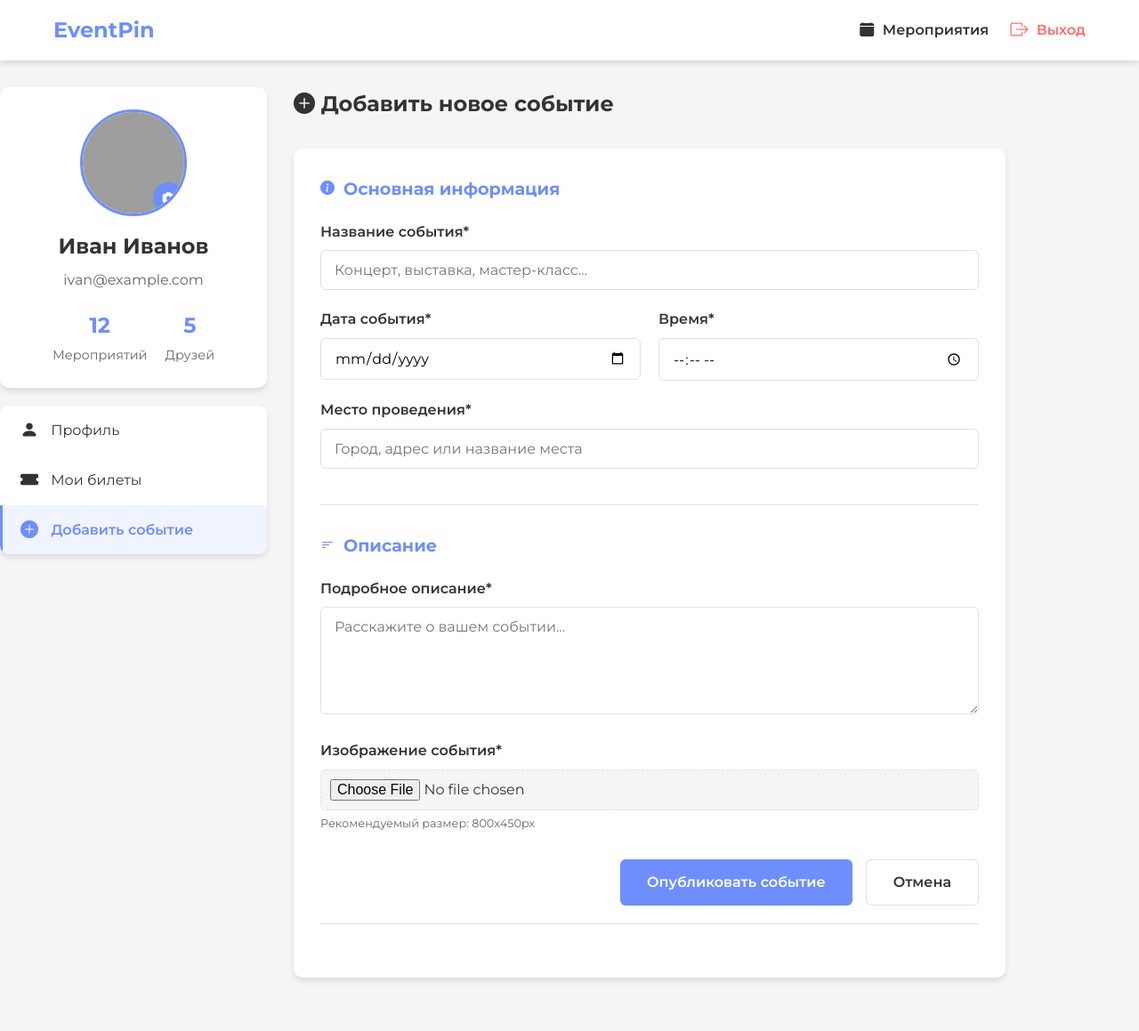
After one commit to Kiraa333/EventPin, a Flask app: page /add_event in a window 1280 px wide. The commit adds this page. Shown: the whole page at 89% size. Run offline with Flask 3, Linux system fonts and the light colour scheme; grey boxes are pictures that could not be loaded.

Commit message:
add event + bootstrap

```diff
--- /dev/null
+++ b/templates/add_event.html
@@ -0,0 +1,283 @@
+<!DOCTYPE html>
+<html lang="ru">
+<head>
+    <meta charset="UTF-8">
+    <meta name="viewport" content="width=device-width, initial-scale=1.0">
+    <title>EventPin - Мои события</title>
+    <link href="https://fonts.googleapis.com/css2?family=Montserrat:wght@400;600;700&display=swap" rel="stylesheet">
+    <link rel="stylesheet" href="https://cdnjs.cloudflare.com/ajax/libs/font-awesome/6.0.0/css/all.min.css">
+    <link
+    rel="stylesheet"
+    href="https://cdn.jsdelivr.net/npm/bootstrap-icons@1.10.5/font/bootstrap-icons.css">
+    <link rel="stylesheet" href="{{ url_for('static', filename='profile.css') }}">
+    <style>
+        /* Общие стили (аналогичные events.html) */
+:root {
+    --primary-color: #6e8efb;
+    --secondary-color: #a777e3;
+    --accent-color: #ff6b6b;
+    --text-color: #333;
+    --light-gray: #f5f5f5;
+    --border-color: #e0e0e0;
+    --shadow: 0 4px 6px rgba(0, 0, 0, 0.1);
+}
+
+.add-event-container {
+    max-width: 800px;
+    margin: 30px 0px;
+    padding: 30px;
+    background: white;
+    border-radius: 10px;
+    box-shadow: var(--shadow);
+}
+
+.add-event-container h1 {
+    color: var(--primary-color);
+    margin-bottom: 30px;
+    display: flex;
+    align-items: center;
+}
+
+.add-event-container h1 i {
+    margin-right: 10px;
+}
+
+.form-section {
+    margin-bottom: 30px;
+    padding-bottom: 20px;
+    border-bottom: 1px solid var(--border-color);
+}
+
+.form-section h2 {
+    font-size: 1.2rem;
+    color: var(--primary-color);
+    margin-bottom: 20px;
+    display: flex;
+    align-items: center;
+}
+
+.form-section h2 i {
+    margin-right: 10px;
+    font-size: 1rem;
+}
+
+.form-group {
+    margin-bottom: 20px;
+}
+
+.form-group label {
+    display: block;
+    margin-bottom: 8px;
+    font-weight: 600;
+    color: var(--text-color);
+}
+
+.form-group input[type="text"],
+.form-group input[type="date"],
+.form-group input[type="time"],
+.form-group input[type="number"],
+.form-group textarea,
+.form-group select {
+    width: 100%;
+    padding: 12px 15px;
+    border: 1px solid var(--border-color);
+    border-radius: 6px;
+    font-size: 1rem;
+    transition: border-color 0.3s;
+}
+
+.form-group input:focus,
+.form-group textarea:focus,
+.form-group select:focus {
+    border-color: var(--primary-color);
+    outline: none;
+}
+
+.form-group textarea {
+    resize: vertical;
+    min-height: 100px;
+}
+
+.form-group input[type="file"] {
+    padding: 10px;
+    border: 1px dashed var(--border-color);
+    background: var(--light-gray);
+}
+
+.form-group small {
+    display: block;
+    margin-top: 5px;
+    font-size: 0.8rem;
+    color: #666;
+}
+
+.form-row {
+    display: flex;
+    gap: 20px;
+}
+
+.form-row .form-group {
+    flex: 1;
+}
+
+.form-actions {
+    display: flex;
+    justify-content: flex-end;
+    gap: 15px;
+    margin-top: 30px;
+}
+
+.submit-button {
+    background: var(--primary-color);
+    color: white;
+    border: none;
+    padding: 12px 30px;
+    border-radius: 6px;
+    font-size: 1rem;
+    font-weight: 600;
+    cursor: pointer;
+    transition: background 0.3s;
+}
+
+.submit-button:hover {
+    background: #5d7df5;
+}
+
+.cancel-button {
+    background: white;
+    color: var(--text-color);
+    border: 1px solid var(--border-color);
+    padding: 12px 30px;
+    border-radius: 6px;
+    font-size: 1rem;
+    font-weight: 600;
+    text-decoration: none;
+    cursor: pointer;
+    transition: all 0.3s;
+}
+
+.cancel-button:hover {
+    background: var(--light-gray);
+}
+
+/* Адаптивность */
+@media (max-width: 768px) {
+    .form-row {
+        flex-direction: column;
+        gap: 0;
+    }
+
+    .add-event-container {
+        padding: 15px;
+    }
+}
+        .events-grid {
+    display: grid;
+    grid-template-columns: repeat(auto-fill, minmax(600px, 1fr));
+    gap: 25px;
+    padding: 0; /* Убираем padding чтобы выровнять с фильтрами */
+}
+    </style>
+
+</head>
+<body>
+    <header class="profile-header">
+        <div class="container">
+            <a href="{{ url_for('home') }}" class="logo">EventPin</a>
+            <nav>
+                <a href="{{ url_for('show_events') }}"><i class="bi bi-calendar-fill"></i> Мероприятия</a>
+                <a href="/logout" class="logout"><i class="bi bi-box-arrow-right fa-lg"></i> Выход</a>
+            </nav>
+        </div>
+    </header>
+
+    <main class="profile-container">
+        <div class="sidebar">
+            <div class="user-card">
+                <div class="avatar">
+                    <img src="{{ user.avatar }}" alt="Аватар" id="avatar-img">
+                    <button class="edit-avatar"><i class="fas fa-camera"></i></button>
+                </div>
+                <h2 id="username">{{ user.username }}</h2>
+                <p id="user-email">{{ user.email }}</p>
+                <div class="stats">
+                    <div class="stat-item">
+                        <span class="stat-number">{{ user.events_count }}</span>
+                        <span class="stat-label">Мероприятий</span>
+                    </div>
+                    <div class="stat-item">
+                        <span class="stat-number">{{ user.friends_count }}</span>
+                        <span class="stat-label">Друзей</span>
+                    </div>
+                </div>
+            </div>
+
+            <nav class="profile-menu">
+                <a href="{{  url_for('profile')  }}"><i class="bi bi-person-fill fa-lg"></i> Профиль</a>
+                <a href="{{ url_for('my_events') }}"><i class="bi bi-ticket-fill fa-lg"></i> Мои билеты</a>
+                <a href="{{ url_for('add_event') }}" class="active"><i class="bi bi-plus-circle-fill fa-lg"></i> Добавить событие</a>
+            </nav>
+        </div>
+
+        <div class="main-content">
+            <h2> <i class="bi bi-plus-circle-fill"></i> Добавить новое событие</h2>
+
+                <div class="add-event-container">
+
+
+    <form class="event-form" method="POST" enctype="multipart/form-data">
+        <div class="form-section">
+            <h2><i class="bi bi-info-circle-fill"></i> Основная информация</h2>
+
+            <div class="form-group">
+                <label for="title">Название события*</label>
+                <input type="text" id="title" name="title" required placeholder="Концерт, выставка, мастер-класс...">
+            </div>
+
+            <div class="form-row">
+                <div class="form-group">
+                    <label for="date">Дата события*</label>
+                    <input type="date" id="date" name="date" required>
+                </div>
+
+                <div class="form-group">
+                    <label for="time">Время*</label>
+                    <input type="time" id="time" name="time" required>
+                </div>
+            </div>
+
+            <div class="form-group">
+                <label for="location">Место проведения*</label>
+                <input type="text" id="location" name="location" required placeholder="Город, адрес или название места">
+            </div>
+        </div>
+
+        <div class="form-section">
+            <h2><i class="bi bi-filter-left "></i> Описание</h2>
+
+            <div class="form-group">
+                <label for="description">Подробное описание*</label>
+                <textarea id="description" name="description" required rows="5" placeholder="Расскажите о вашем событии..."></textarea>
+            </div>
+
+            <div class="form-group">
+                <label for="image">Изображение события*</label>
+                <input type="file" id="image" name="image" accept="image/*" required>
+                <small>Рекомендуемый размер: 800x450px</small>
+            </div>
+
+
+
+        <div class="form-actions">
+            <button type="submit" class="submit-button">Опубликовать событие</button>
+            <a href="{{ url_for('profile') }}" class="cancel-button">Отмена</a>
+        </div>
+        </div>
+    </form>
+</div>
+
+                </div>
+
+    </main>
+</body>
+</html>
```
Also changed, not shown: templates/my_events.html (+9 -6 lines), templates/profile.html (+10 -6 lines), static/play.jpg (added).
